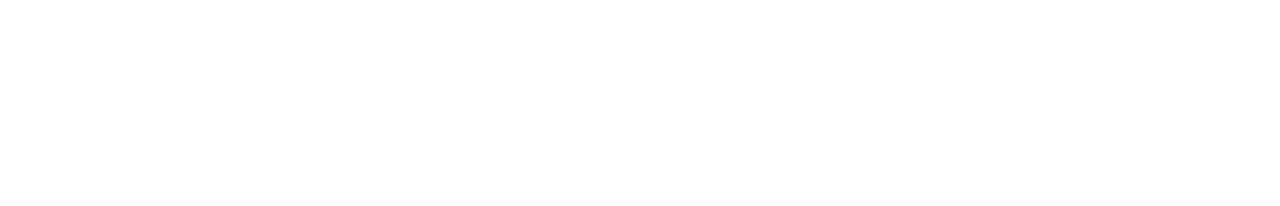
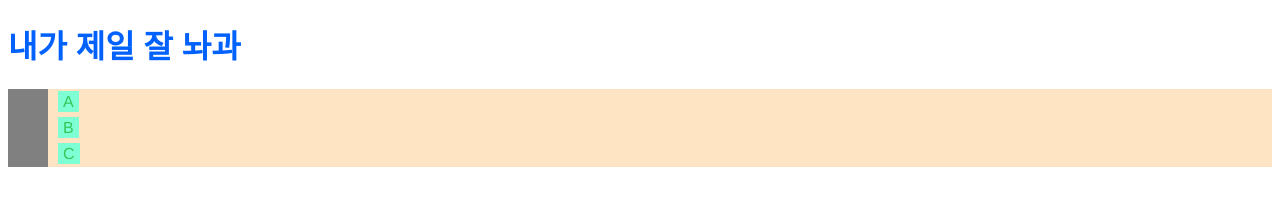
Before and after one commit to WilleLee/sass-practice, a website: page index.html in a window 1280 px wide. Drawn offline with Linux system fonts and the light colour scheme.

Commit message:
scss created

```diff
--- a/index.html
+++ b/index.html
@@ -1,10 +1,20 @@
 <!DOCTYPE html>
-<html lang="en">
+<html lang="ko">
   <head>
     <meta charset="UTF-8" />
     <meta http-equiv="X-UA-Compatible" content="IE=edge" />
     <meta name="viewport" content="width=device-width, initial-scale=1.0" />
-    <title>Document</title>
+    <title>SASS Practice</title>
+    <link rel="stylesheet" href="css/main.css" />
   </head>
-  <body></body>
+  <body>
+    <header>
+      <h1>내가 제일 잘 놔과</h1>
+    </header>
+    <ul>
+      <li><a href="#"> A </a></li>
+      <li><a href="#"> B </a></li>
+      <li><a href="#"> C </a></li>
+    </ul>
+  </body>
 </html>
--- /dev/null
+++ b/scss/main.scss
@@ -0,0 +1,21 @@
+$font-default: Helvetica, sans-serif;
+$color-main: #0061fd;
+$color-sub: #33c759;
+body {
+  font-family: $font-default;
+  color: $color-main;
+}
+ul {
+  background-color: gray;
+  li {
+    background-color: bisque;
+    list-style: none;
+    padding: 4px 10px;
+    a {
+      background-color: aquamarine;
+      text-decoration: none;
+      color: $color-sub;
+      padding: 2px 5px;
+    }
+  }
+}
```
Also changed, not shown: package.json (added, +24 -0 lines), css/main.css (added), 1 other file.
